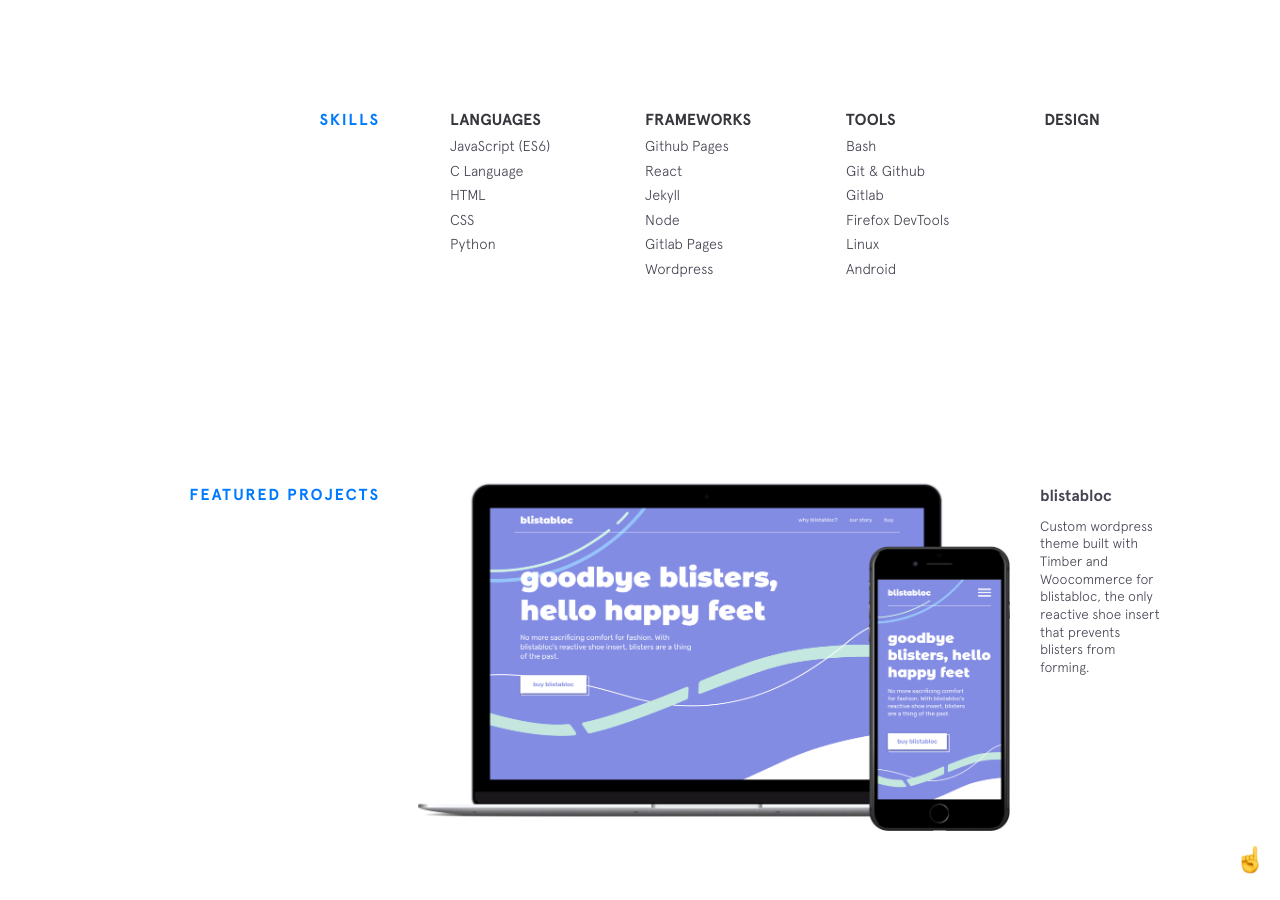
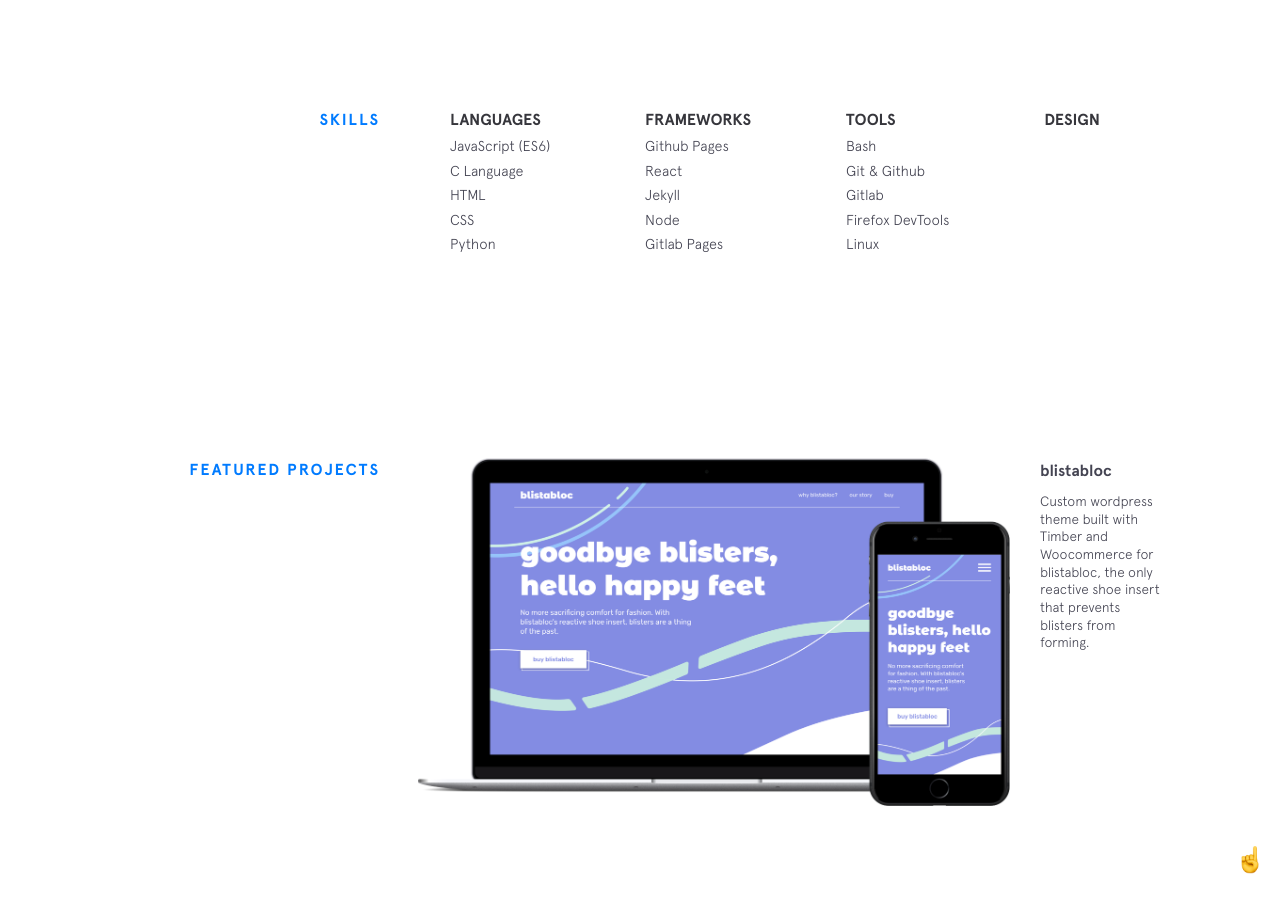
Before and after one commit to thatbynln/thatbynln.github.io, a Jekyll site: the page built from index.html, in a window 1280 px wide and 900 px high, scrolled down 1313 px. Built offline with Jekyll 4.4.1, drawn with Linux system fonts in a browser that asks for light colours; nearby versions of some CDN libraries.

Commit message:
Update skills.yml

```diff
--- a/_data/skills.yml
+++ b/_data/skills.yml
@@ -11,7 +11,6 @@ frameworks:
   - item: Jekyll
   - item: Node
   - item: Gitlab Pages
-  - item: Wordpress
 
 tools:
   - item: Bash
@@ -19,4 +18,3 @@ tools:
   - item: Gitlab
   - item: Firefox DevTools
   - item: Linux
-  - item: Android
```
